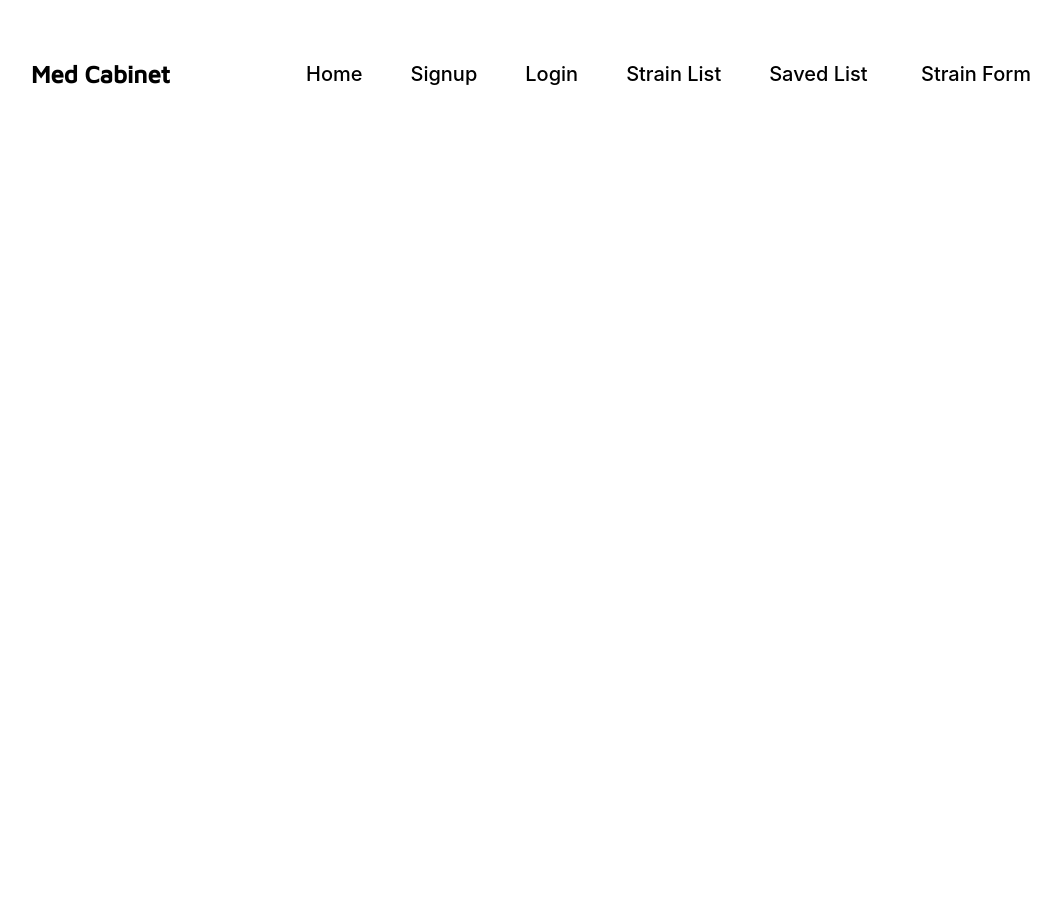
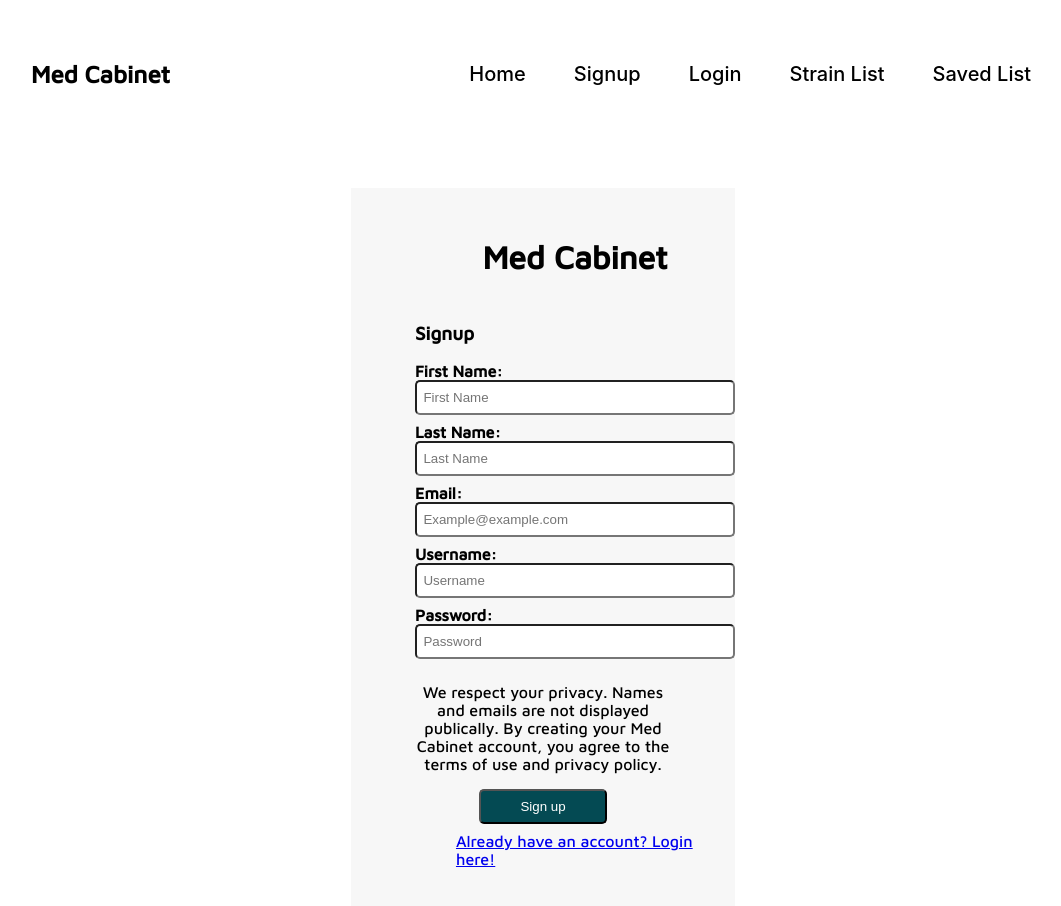
Before and after one commit to SeanShadle/front-end, a React (Create React App) app in the folder medcabinet/: page / in a window 1280 px wide. Shown: the top 906 px of the page, without its empty margins (97-1158 px from the left). Before the commit the page ends 800 px from the top, so only its background shows below. Built offline with nearby package versions, Linux system fonts and the light colour scheme.

Commit message:
Removed strain form link and made default route go to signup page

```diff
--- a/medcabinet/src/App.js
+++ b/medcabinet/src/App.js
@@ -38,13 +38,12 @@ export default function App() {
               <StyledLink to='/Login'>Login</StyledLink>
               <StyledLink to='/StrainList'>Strain List</StyledLink>
               <StyledLink to='/SavedList'>Saved List {<span>{savedLists.length > 0 ? `(${savedLists.length})` : ""}</span>}</StyledLink>
-              <StyledLink to='/StrainForm'>Strain Form</StyledLink>
         </nav>
       </StyledHeader>
 
 
       <Switch>
-        <Route path='/Signup'>
+        <Route path='/'>
           <Signup />
         </Route>
         <Route path='/Login'>
```
